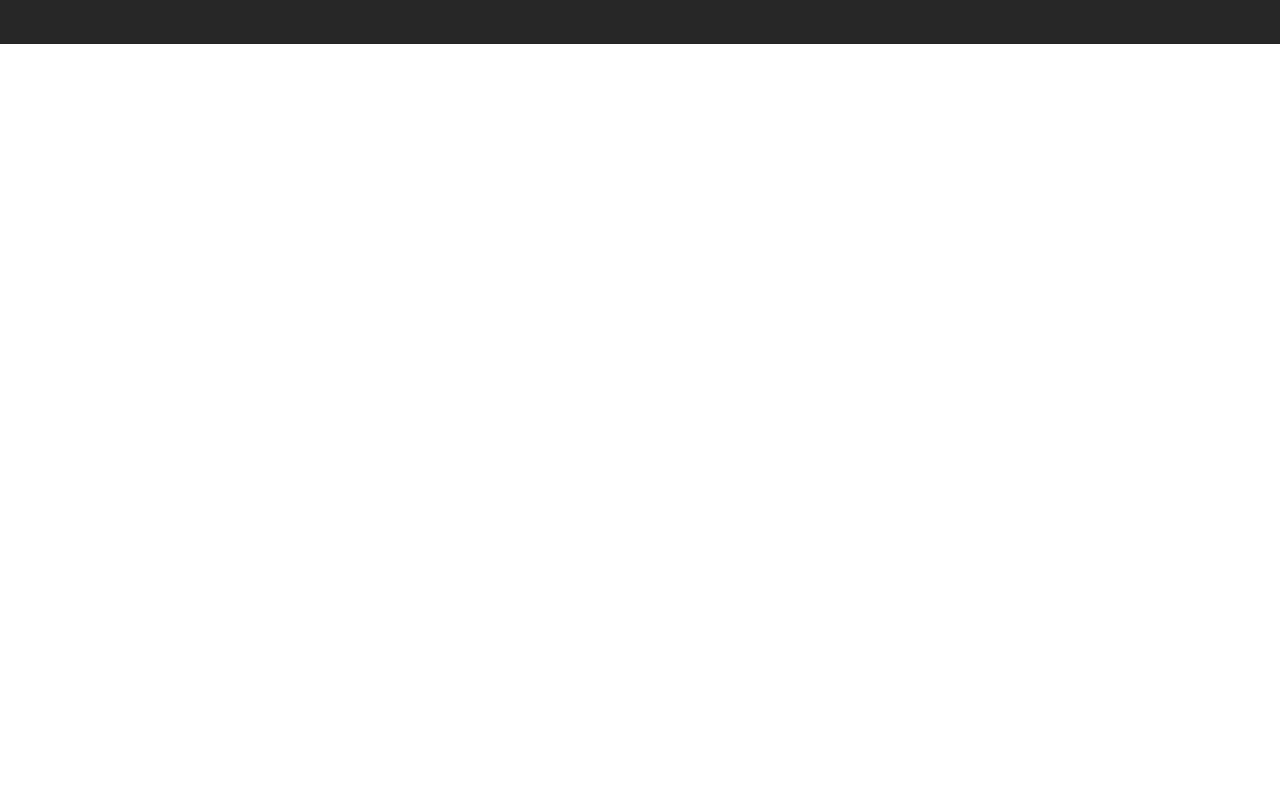
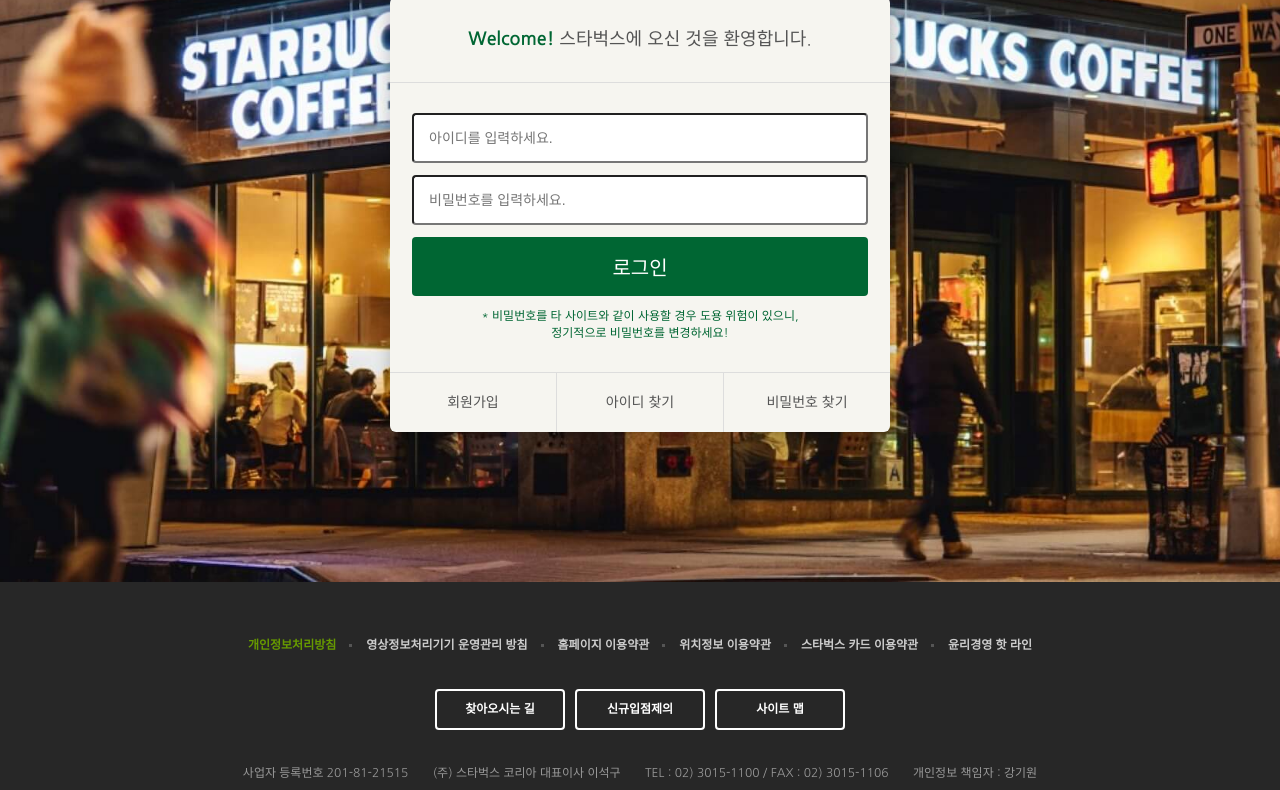
Before and after one commit to coolkid94/starbucks, a plain HTML site: page signin/index.html in a window 1280 px wide. Shown: the part 289-1079 px from the top of the page. Before the commit the page ends 800 px from the top, so only its background shows below. Drawn offline with nearby package versions, Linux system fonts and the light colour scheme.

Commit message:
로그인 페이지 완성

```diff
--- a/css/common.css
+++ b/css/common.css
@@ -1,6 +1,7 @@
 /* COMMON */
 
 body {
+  height: 100%;
   color: #333;
   font-size: 16px;
   font-weight: 400;
--- /dev/null
+++ b/css/signin.css
@@ -0,0 +1,89 @@
+.signin {
+  margin-top: 120px;
+  padding: 100px 0 150px;
+  background-image: url("../images/signin_bg.jpg");
+  background-repeat: no-repeat;
+  background-position: center;
+  background-attachment: fixed;
+  background-size: cover;
+}
+
+.signin h1 {
+  color: #fff;
+  font-size: 30px;
+  font-weight: 700;
+  text-align: center;
+  margin-bottom: 24px;
+}
+
+.signin__card {
+  width: 500px;
+  margin: 0 auto;
+  border-radius: 6px;
+  background-color: #f6f5f0;
+  box-shadow: 2px 2px 20px rgba(0,0,0,.3);
+  color: #555;
+}
+
+.signin__card h2 {
+  padding: 30px;
+  font-size: 18px;
+  text-align: center;
+  border-bottom: 1px solid #ddd;
+}
+
+.signin__card h2 strong {
+  font-weight: 700;
+  color: #006633;
+}
+
+.signin__card form {
+  padding: 30px 22px;
+}
+
+.signin__card form input {
+  width: 100%;
+  margin-bottom: 12px;
+  padding: 15px;
+  border-radius: 4px;
+  outline: none;
+  box-sizing: border-box;
+  font-size: 14px;
+}
+
+.signin__card form [type="submit"] {
+  background-color: #006633;
+  border: none;
+  color: #fff;
+  font-size: 20px;
+  cursor: pointer;
+}
+
+.signin__card form p {
+  font-size: 12px;
+  color: #006633;
+  text-align: center;
+}
+
+.signin__card .actions {
+  display: flex;
+  border-top: 1px solid #ddd;
+}
+
+.signin__card .actions a {
+  flex-grow: 1;
+  flex-basis: 0;
+  text-align: center;
+  padding: 20px;
+  color: #555;
+  font-size: 14px;
+  border-right: 1px solid #ddd;
+}
+
+.signin__card .actions a:last-child {
+  border-right: none;
+}
+
+.signin__card .actions a:hover {
+  text-decoration: underline;
+}
--- a/signin/index.html
+++ b/signin/index.html
@@ -29,6 +29,7 @@
   <link rel="stylesheet" href="https://fonts.googleapis.com/css2?family=Material+Symbols+Outlined:opsz,wght,FILL,GRAD@20..48,100..700,0..1,-50..200" />
 
   <link rel="stylesheet" href="../css/common.css" />
+  <link rel="stylesheet" href="../css/signin.css" />
   <link href="https://fonts.googleapis.com/icon?family=Material+Icons"
       rel="stylesheet">
 
@@ -403,8 +404,33 @@
 
 
   <section class="signin">
+    <h1>로그인</h1>
 
-  </section>
+    <div class="signin__card">
+      <h2>
+        <strong>Welcome!</strong> 스타벅스에 오신 것을 환영합니다.
+      </h2>
+
+      <form>
+        <input type="text" placeholder="아이디를 입력하세요." />
+        <input type="password" placeholder="비밀번호를 입력하세요." />
+        <input type="submit" value="로그인" />
+
+        <p>
+          * 비밀번호를 타 사이트와 같이 사용할 경우 도용 위험이 있으니, <br />
+          정기적으로 비밀번호를 변경하세요!
+        </p>
+      </form>
+
+      <div class="actions">
+        <a href="javascript:void(0)">회원가입</a>
+        <a href="javascript:void(0)">아이디 찾기</a>
+        <a href="javascript:void(0)">비밀번호 찾기</a>
+      </div><!--actions-->
+
+    </div><!--signin__card-->
+
+  </section><!--signin-->
 
 
 
```
